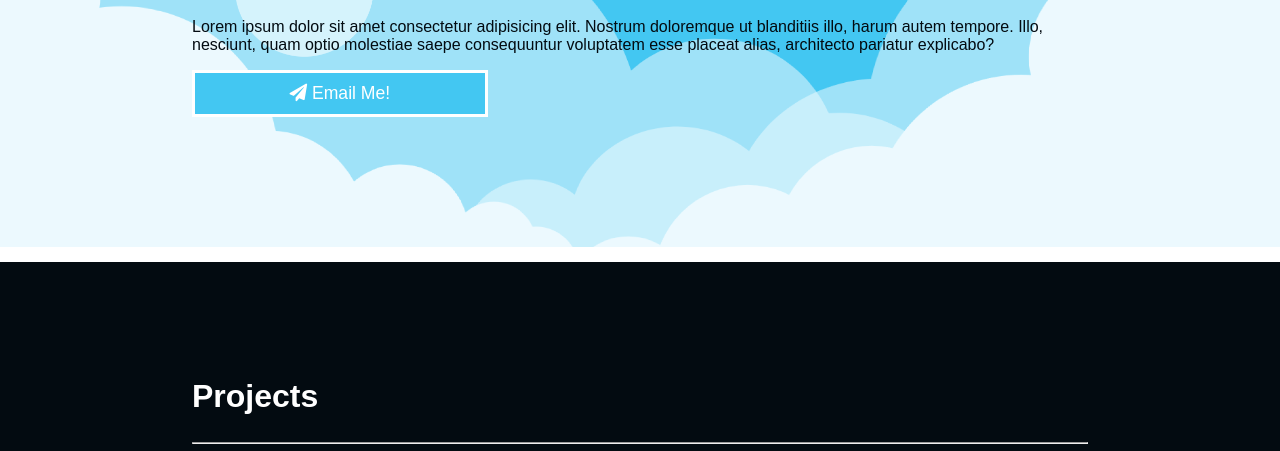
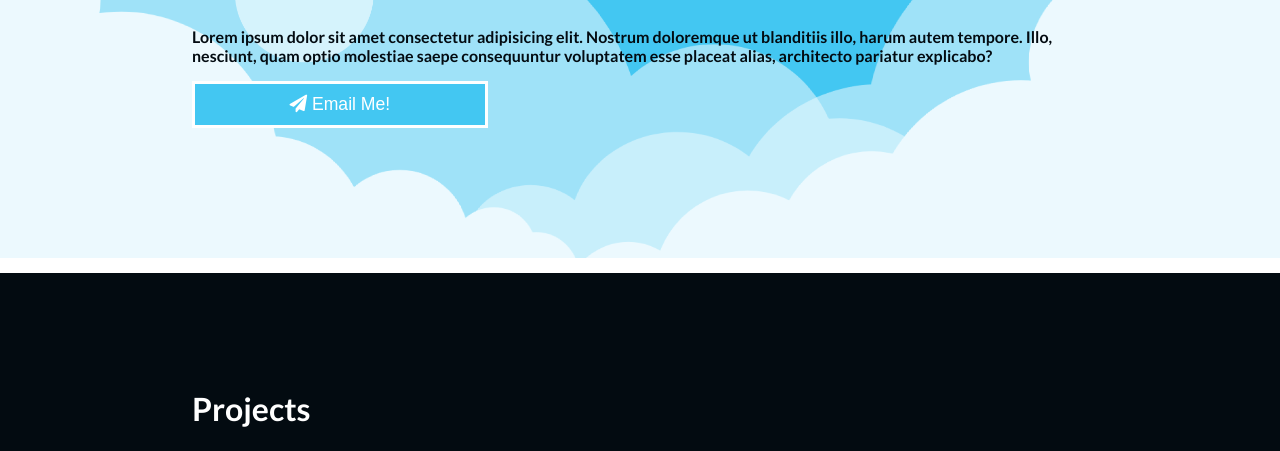
Before and after one commit to Madeline-Carr/Madeline-Carr.github.io, a plain HTML site: page index.html in a window 1280 px wide. Shown: the part 570-1021 px from the top of the page. Drawn offline with nearby package versions, Linux system fonts and the light colour scheme; some packages are replaced by stand-ins of ours.

Commit message:
Font Changed

```diff
--- a/Styles/styles.scss
+++ b/Styles/styles.scss
@@ -7,7 +7,7 @@
 body{
     padding: 0;
     margin: 0;
-    font-family: sans-serif;
+    font-family: 'Lato', sans-serif;
     position: relative
 }
 .space{
@@ -97,6 +97,7 @@ header{
 
     h1{
         font-size: 70px;
+       font-weight: bold;
         margin-bottom: 10px;
         margin-top: 20px;
     }
@@ -531,6 +532,7 @@ button{
   }
 
   //Largest Screen
+  //Skills
   @media only screen and (min-width: 1820px) {
     #projects_grid{
         display: grid;
@@ -543,3 +545,4 @@ button{
     }
 
   }
+  //End Skills
--- a/index.html
+++ b/index.html
@@ -7,6 +7,8 @@
   <meta http-equiv="X-UA-Compatible" content="ie=edge">
   <link rel="stylesheet" href="Styles/styles.css">
   <link rel="icon" href="./Assets/myIcon-01.jpg" type="image/gif" sizes="16x16">
+  <!-- Google Font -->
+  <link href="https://fonts.googleapis.com/css?family=Lato:700" rel="stylesheet">
   <!-- Font Awesome -->
   <link rel="stylesheet" href="https://use.fontawesome.com/releases/v5.7.2/css/all.css"
     integrity="sha384-fnmOCqbTlWIlj8LyTjo7mOUStjsKC4pOpQbqyi7RrhN7udi9RwhKkMHpvLbHG9Sr" crossorigin="anonymous">
```
Also changed, not shown: Styles/styles.css, 1 other file.
